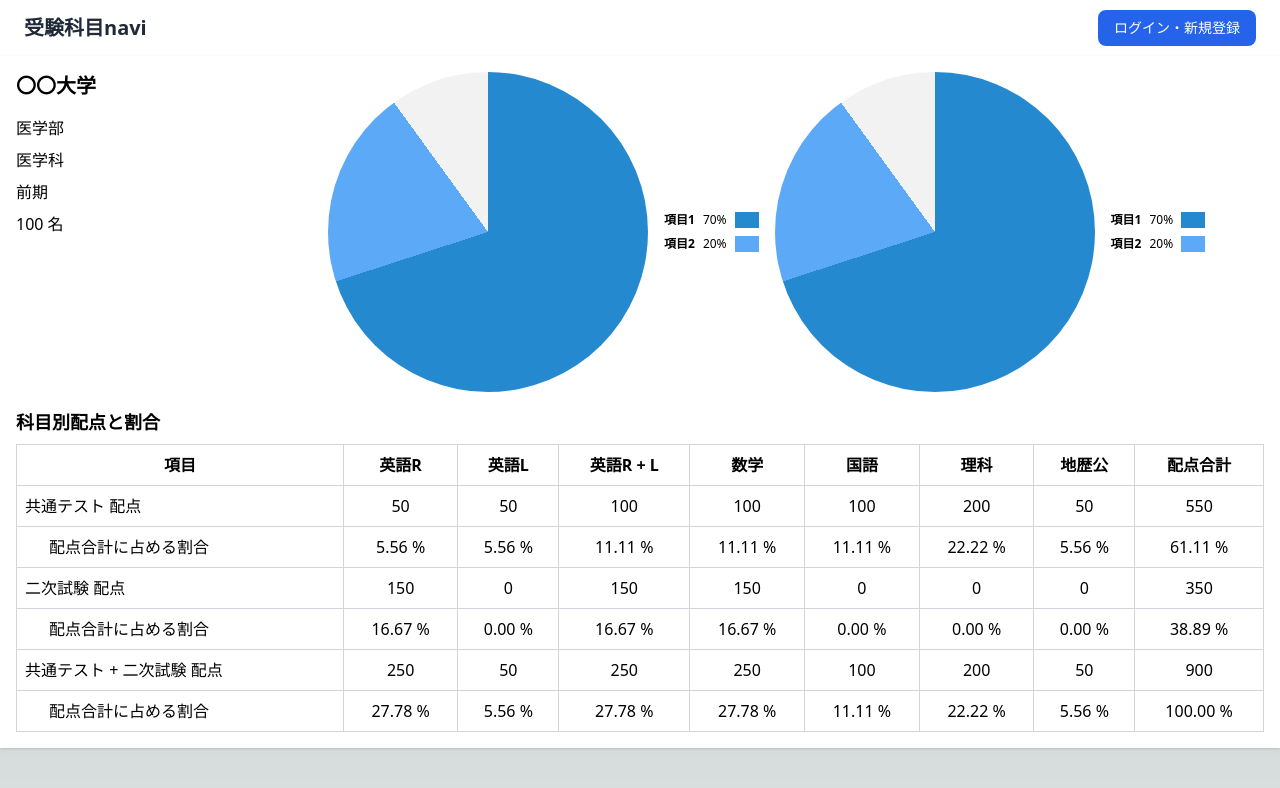
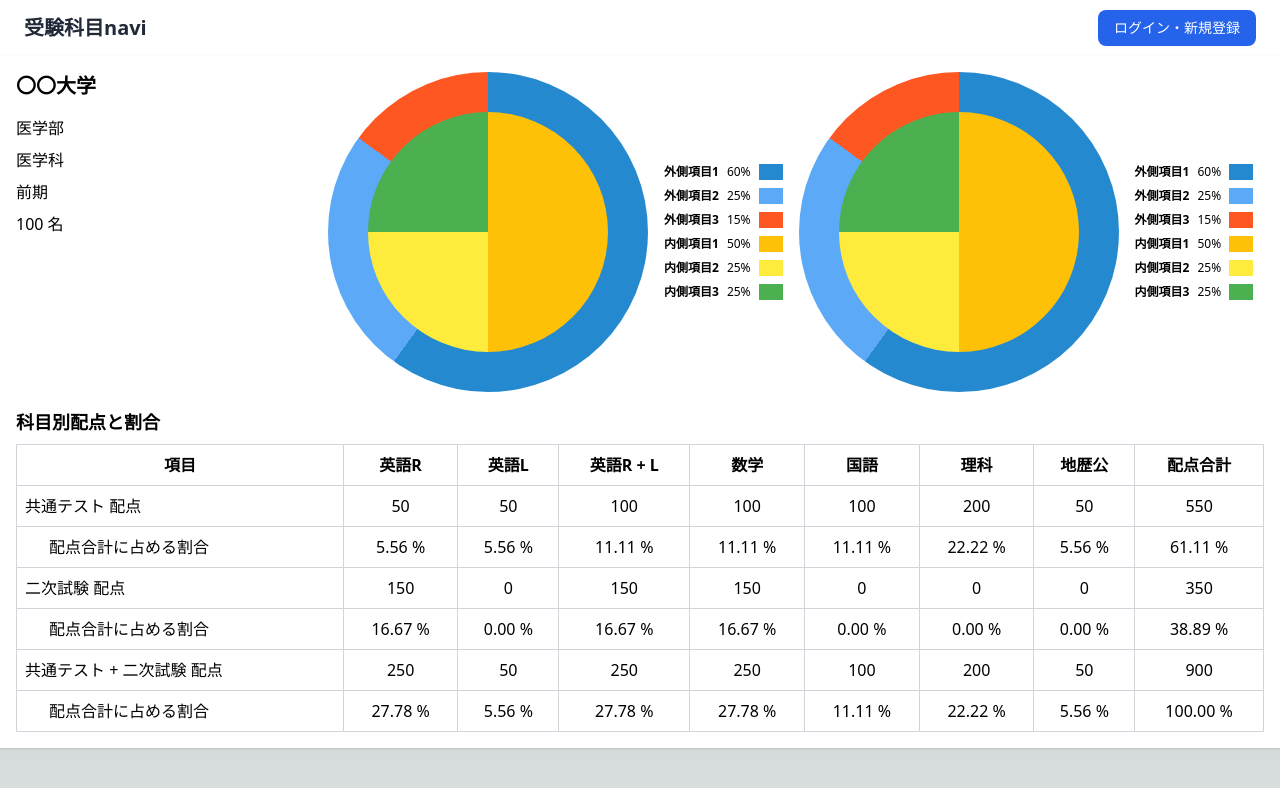
Before and after one commit to lycp152/UniversityEntranceExamSubjectNavi, a Next.js app in the folder front/UniversityEntranceExamNavi-frontend/: page /universities/1/departments/1/subjects/1 in a window 1280 px wide. Shown: the top 788 px of the page. Built offline with nearby package versions, Linux system fonts and the light colour scheme.

Commit message:
feat: 二重円グラフに変更

```diff
--- a/front/UniversityEntranceExamNavi-frontend/src/app/components/SubjectDetailPage/PieChart.tsx
+++ b/front/UniversityEntranceExamNavi-frontend/src/app/components/SubjectDetailPage/PieChart.tsx
@@ -1,22 +1,59 @@
 const PieChart = () => {
   return (
     <div className="flex flex-wrap justify-center items-center">
-      <div className="w-48 h-48 sm:w-60 sm:h-60 md:w-80 md:h-80 lg:w-64 lg:h-64 xl:w-80 xl:h-80 2xl:w-96 2xl:h-96 rounded-full bg-[conic-gradient(#2589d0_70%,#5ba9f7_70%_90%,#f2f2f2_90%_100%)]"></div>
+      <div className="relative w-48 h-48 sm:w-60 sm:h-60 md:w-80 md:h-80 lg:w-64 lg:h-64 xl:w-80 xl:h-80 2xl:w-96 2xl:h-96">
+        {/* 外側の円 */}
+        <div className="absolute inset-0 rounded-full bg-[conic-gradient(#2589d0_60%,#5ba9f7_60%_85%,#ff5722_85%_100%)]"></div>
+        {/* 内側の円 */}
+        <div className="absolute inset-6 sm:inset-8 md:inset-10 lg:inset-8 xl:inset-10 2xl:inset-12 rounded-full bg-[conic-gradient(#ffc107_50%,#ffeb3b_50%_75%,#4caf50_75%_100%)]"></div>
+      </div>
       <ol className="list-none ml-4 space-y-2">
         <li className="flex items-center text-xs">
-          <span className="mr-2 font-semibold">項目1</span>
-          <span>70%</span>
+          <span className="mr-2 font-semibold">外側項目1</span>
+          <span>60%</span>
           <span
             className="block w-6 h-4 ml-2"
             style={{ backgroundColor: "#2589d0" }}
           ></span>
         </li>
         <li className="flex items-center text-xs">
-          <span className="mr-2 font-semibold">項目2</span>
-          <span>20%</span>
+          <span className="mr-2 font-semibold">外側項目2</span>
+          <span>25%</span>
           <span
             className="block w-6 h-4 ml-2"
             style={{ backgroundColor: "#5ba9f7" }}
+          ></span>
+        </li>
+        <li className="flex items-center text-xs">
+          <span className="mr-2 font-semibold">外側項目3</span>
+          <span>15%</span>
+          <span
+            className="block w-6 h-4 ml-2"
+            style={{ backgroundColor: "#ff5722" }}
+          ></span>
+        </li>
+        <li className="flex items-center text-xs">
+          <span className="mr-2 font-semibold">内側項目1</span>
+          <span>50%</span>
+          <span
+            className="block w-6 h-4 ml-2"
+            style={{ backgroundColor: "#ffc107" }}
+          ></span>
+        </li>
+        <li className="flex items-center text-xs">
+          <span className="mr-2 font-semibold">内側項目2</span>
+          <span>25%</span>
+          <span
+            className="block w-6 h-4 ml-2"
+            style={{ backgroundColor: "#ffeb3b" }}
+          ></span>
+        </li>
+        <li className="flex items-center text-xs">
+          <span className="mr-2 font-semibold">内側項目3</span>
+          <span>25%</span>
+          <span
+            className="block w-6 h-4 ml-2"
+            style={{ backgroundColor: "#4caf50" }}
           ></span>
         </li>
       </ol>
```
